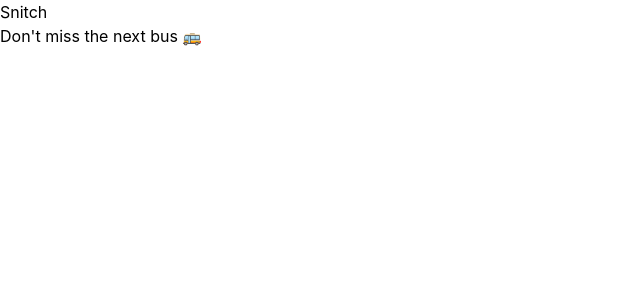
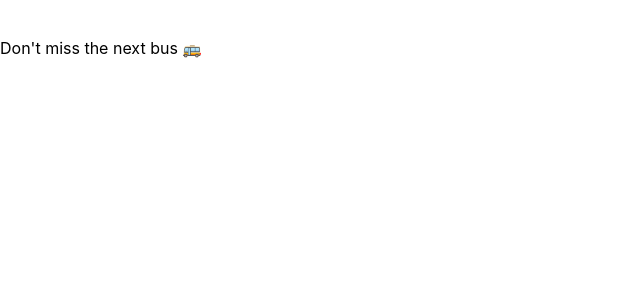
Before and after one commit to Jaizzer/snitch, a React (Vite) app in the folder frontend/: page / in a window 1280 px wide. Shown: the top 300 px of the page, without its empty margins (0-640 px from the left). Built offline with nearby package versions, Linux system fonts and the light colour scheme.

Commit message:
feat: Add headline styling

```diff
--- a/frontend/src/App.tsx
+++ b/frontend/src/App.tsx
@@ -1,8 +1,12 @@
 function App() {
 	return (
 		<>
-			<h1>Snitch</h1>
-			<p>Don't miss the next bus 🚌</p>
+			<div>
+				<h1 className='text-2xl/7 font-bold text-white sm:truncate sm:text-3xl sm:tracking-tight'>
+					Snitch
+				</h1>
+				<p>Don't miss the next bus 🚌</p>
+			</div>
 		</>
 	);
 }
```
